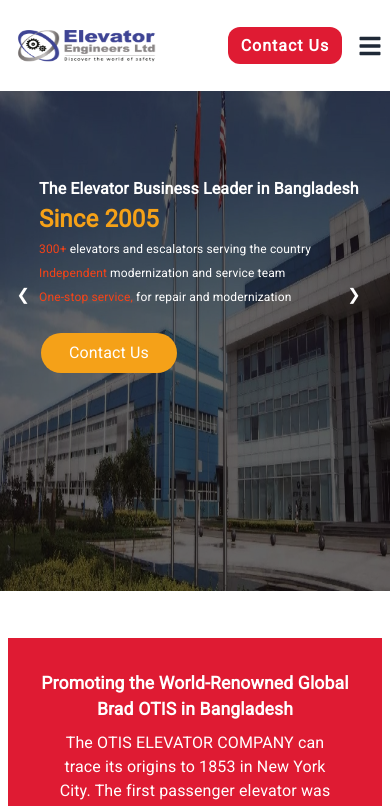
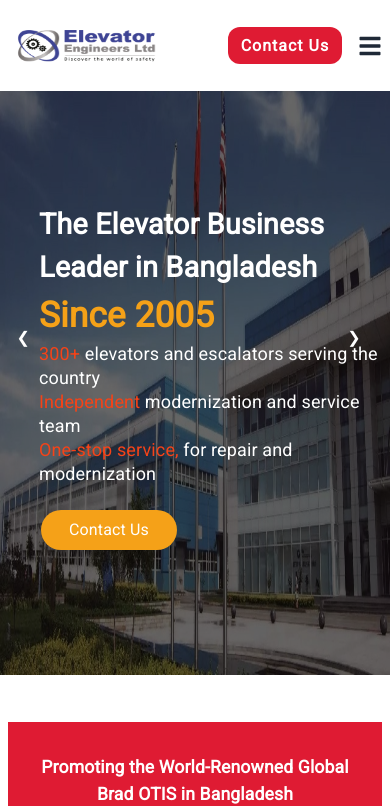
Before and after one commit to mdsultanmahmud/hosting_elavator, a React (Vite) app: page / in a window 390 px wide. Shown: the top 806 px of the page. Built offline with nearby package versions, Linux system fonts and the light colour scheme.

Commit message:
fix navbar and blog

```diff
--- a/src/components/AboutButton/AboutButton.css
+++ b/src/components/AboutButton/AboutButton.css
@@ -1,15 +1,15 @@
-.button-container a{
+.aboutBtn .button-container a{
     color: black;
     font-size: 19px;
     font-weight: 700;
     padding:.5rem;
     cursor: pointer;
 }
-.button-container a:hover{
+.aboutBtn .button-container a:hover{
     color: red;
 }
 
-.activeBtn{
+.aboutBtn .activeBtn{
     color: red !important;
     border-bottom: 2px solid red;
 }
--- a/src/components/AboutButton/AboutButton.jsx
+++ b/src/components/AboutButton/AboutButton.jsx
@@ -1,14 +1,16 @@
 import { Link } from "react-router-dom";
 import './AboutButton.css'
 // eslint-disable-next-line react/prop-types
-const AboutButton = ({text}) => {
+const AboutButton = ({ text }) => {
     return (
-        <div className="flex items-center gap-x-4 my-8 button-container">
-            <Link className={`${text == 'company' ? 'activeBtn': ''}`} to={'/company-profile'}>Company Profile</Link>
-            <Link className={`${text == 'view' ? 'activeBtn': ''}`} to={'/factory-view'}>Factory View</Link>
-            <Link className={`${text == 'cer' ? 'activeBtn': ''}`} to={'/certificate'}>Certificate</Link>
-            <Link className={`${text == 'faq' ? 'activeBtn': ''}`} to={'/faq'}>FAQ</Link>
-            <Link className={`${text == 'video' ? 'activeBtn': ''}`} to={'/video'}>Video</Link>
+        <div className="aboutBtn">
+            <div className="flex items-center gap-x-4 my-8 button-container">
+                <Link className={`${text == 'company' ? 'activeBtn' : ''}`} to={'/company-profile'}>Company Profile</Link>
+                <Link className={`${text == 'view' ? 'activeBtn' : ''}`} to={'/factory-view'}>Factory View</Link>
+                <Link className={`${text == 'cer' ? 'activeBtn' : ''}`} to={'/certificate'}>Certificate</Link>
+                <Link className={`${text == 'faq' ? 'activeBtn' : ''}`} to={'/faq'}>FAQ</Link>
+                <Link className={`${text == 'video' ? 'activeBtn' : ''}`} to={'/video'}>Video</Link>
+            </div>
         </div>
     );
 };
--- a/src/components/AllElevator/AllElevator.css
+++ b/src/components/AllElevator/AllElevator.css
@@ -30,32 +30,13 @@
     font-size: 18px;
     font-weight: 400;
 }
-.icon{
+/* .icon{
     padding: .3rem;
     border-radius: 50%;
     background-color: #62e0e4;
     color: white;
-}
+} */
 
-.allElevator-content .all-button button{
-    display: block;
-    margin-top: 0.3rem;
-}
-.allElevator-content .all-button .active {
-    background: white;
-    color: red!important;
-    border-bottom: 1px solid red;
-    width: 100%;
-    text-align: left;
-}
-.allElevator-content .all-button {
-    max-height: 0;
-    overflow: hidden;
-    transition: all ease-in-out 0.2s;
-}
-.allElevator-content .activeAllBtn{
-    max-height: 300px !important;
-}
 @media screen and (max-width:992px) {
     .text-content h2{
         font-size: 12px;
--- a/src/components/Banner/Banner.css
+++ b/src/components/Banner/Banner.css
@@ -28,7 +28,7 @@
 
 .banner-content p {
     color: white;
-    font-size: 18px;
+    font-size: 22px;
     font-weight: 400;
     line-height: 24px;
 }
@@ -64,27 +64,29 @@
 
 @media screen and (max-width:992px) {
     .banner-content h2 {
-        font-size: 1.5rem;
+        font-size: 2.5rem;
     }
 
     .banner-content h3 {
         font-size: 3rem;
     }
-
+    .banner-content p {
+        font-size: 25px;
+    }
 }
 
 @media screen and (max-width:767px) {
 
     .banner-content h2 {
-        font-size: 1rem;
+        font-size: 1.8rem;
     }
 
     .banner-content h3 {
-        font-size: 1.5rem;
+        font-size: 2.2rem;
     }
 
     .banner-content p {
-        font-size: 12px;
+        font-size: 18px;
     }
     .slider-btn{
         color: white;
--- a/src/components/Banner/Banner.jsx
+++ b/src/components/Banner/Banner.jsx
@@ -12,7 +12,7 @@
     }
     change()
     return (
-        <div className="carousel w-full z-0 h-[70vh] lg:h-[90vh]">
+        <div className="carousel w-full z-0 h-[80vh] lg:h-[90vh]">
             <div id="slide1" className="carousel-item relative w-full">
                 <img src={bannerOne} className="w-full" />
                 <div className='bg-color'></div>
--- a/src/components/Footer/Footer.jsx
+++ b/src/components/Footer/Footer.jsx
@@ -42,7 +42,7 @@
                 </div>
                 {/* footer under section  */}
                 <div className="flex flex-col lg:flex-row gap-y-4 items-center justify-between py-8 lowerFooter">
-                    <ul className="flex gap-x-4 items-center">
+                    <ul className="flex flex-wrap gap-x-4 items-center">
                         <li>&copy; 2018 Ningbo Hosting Elevator Co., Ltd. </li>
                         <li>RELATED ARTICLES</li>
                         <li><Link>SiteMap.html</Link></li>
--- a/src/components/LatestNews/LatestNews.jsx
+++ b/src/components/LatestNews/LatestNews.jsx
@@ -10,8 +10,12 @@
 import n4 from '../../assets/banner/news4.webp'
 import Card from './Card';
 import { Link } from 'react-router-dom';
+import { FaBars } from 'react-icons/fa';
+import { ImCross } from 'react-icons/im';
+import { IoMdArrowDropdown } from 'react-icons/io';
 const LatestNews = () => {
     const [showTab, setShowTab] = useState("latest")
+    const [showBtn, setShowBtn] = useState(false)
     const latest = [
         {
             img: ltOne,
@@ -68,7 +72,24 @@
         <div className='my-16'>
             <div className='container'>
                 <div className='content'>
-                    <div className='flex gap-x-12 mb-8 items-center justify-center'>
+                    <div className='button-container lg:hidden'>
+                        <div onClick={() => setShowBtn(!showBtn)} className='flex justify-between py-2 px-4 border border-gray-500 rounded'>
+                            {
+                                !showBtn ?
+                                    <FaBars size={24} />
+                                    :
+                                    <ImCross size={20} />
+                            }
+                            <h3 className='text-gray-500 text-[12px] flex items-center gap-x-6'><IoMdArrowDropdown size={24} /> <span>Menu</span></h3>
+                        </div>
+                        <div className={`all-button ${showBtn ? 'activeAllBtn' : ''}`}>
+                            <h2 onClick={() => setShowTab("latest")} className={`${showTab == 'latest' ? "active" : ''}`}>Latest</h2>
+                            <h2 onClick={() => setShowTab("news")} className={`${showTab == 'news' ? "active" : ''}`}>Exhibition & News</h2>
+                        </div>
+                    </div>
+
+
+                    <div className='hidden lg:flex gap-x-12 mb-8 items-center justify-center'>
                         <h2 onClick={() => setShowTab("latest")} className={`${showTab == 'latest' ? "active" : ''}`}>Latest</h2>
                         <h2 onClick={() => setShowTab("news")} className={`${showTab == 'news' ? "active" : ''}`}>Exhibition & News</h2>
                     </div>
--- a/src/components/Navbar/Navbar.jsx
+++ b/src/components/Navbar/Navbar.jsx
@@ -8,6 +8,9 @@
 import { useContext, useEffect, useState } from 'react';
 import './Navbar.css'
 import { NavbarContext } from '../../context/ContextProvider';
+import { BsTwitter } from 'react-icons/bs';
+import { CiFacebook } from 'react-icons/ci';
+import { AiOutlineInstagram, AiOutlineYoutube } from 'react-icons/ai';
 const Navbar = () => {
     const { isBanner } = useContext(NavbarContext)
     const [shownav, setShowNav] = useState(false)
@@ -135,6 +138,12 @@
                     <ul>
                         {menuList}
                     </ul>
+                    <div className='flex items-center justify-center gap-x-4 my-6'>
+                            <CiFacebook size={34} className='hover:text-red-500 cursor-pointer icon' />
+                            <BsTwitter size={34} className='hover:text-red-500 cursor-pointer icon' />
+                            <AiOutlineInstagram size={34} className='hover:text-red-500 cursor-pointer icon' />
+                            <AiOutlineYoutube size={34} className='hover:text-red-500 cursor-pointer icon' />
+                        </div>
                 </div>
             </header>
         </div>
--- a/src/index.css
+++ b/src/index.css
@@ -72,6 +72,30 @@
     z-index: 0;
 }
 
+/* handle menubar inside the page  */
+
+.all-button button, .all-button h2{
+    display: block;
+    margin-top: 0.5rem;
+    padding: 0.3rem;
+}
+ .all-button .active {
+    background: white;
+    color: red!important;
+    border-bottom: 1px solid red;
+    width: 100%;
+    text-align: left;
+}
+ .all-button {
+    max-height: 0;
+    overflow: hidden;
+    transition: all ease-in-out 0.2s;
+}
+ .activeAllBtn{
+    max-height: 300px !important;
+}
+
+
 @media screen and (max-width:992px) {
     .primaryTitle {
         font-size: 30px;
--- a/src/pages/Home/Home.jsx
+++ b/src/pages/Home/Home.jsx
@@ -1,4 +1,5 @@
 // import AllElevator from "../../components/AllElevator/AllElevator";
+import AllElevator from "../../components/AllElevator/AllElevator";
 import Banner from "../../components/Banner/Banner";
 import Elevator from "../../components/Elevator/Elevator";
 import ElevatorMenu from "../../components/ElevatorMenu/ElevatorMenu";
```
Also changed, not shown: src/components/UpperNav/UpperNav.jsx (+3 -5 lines).
